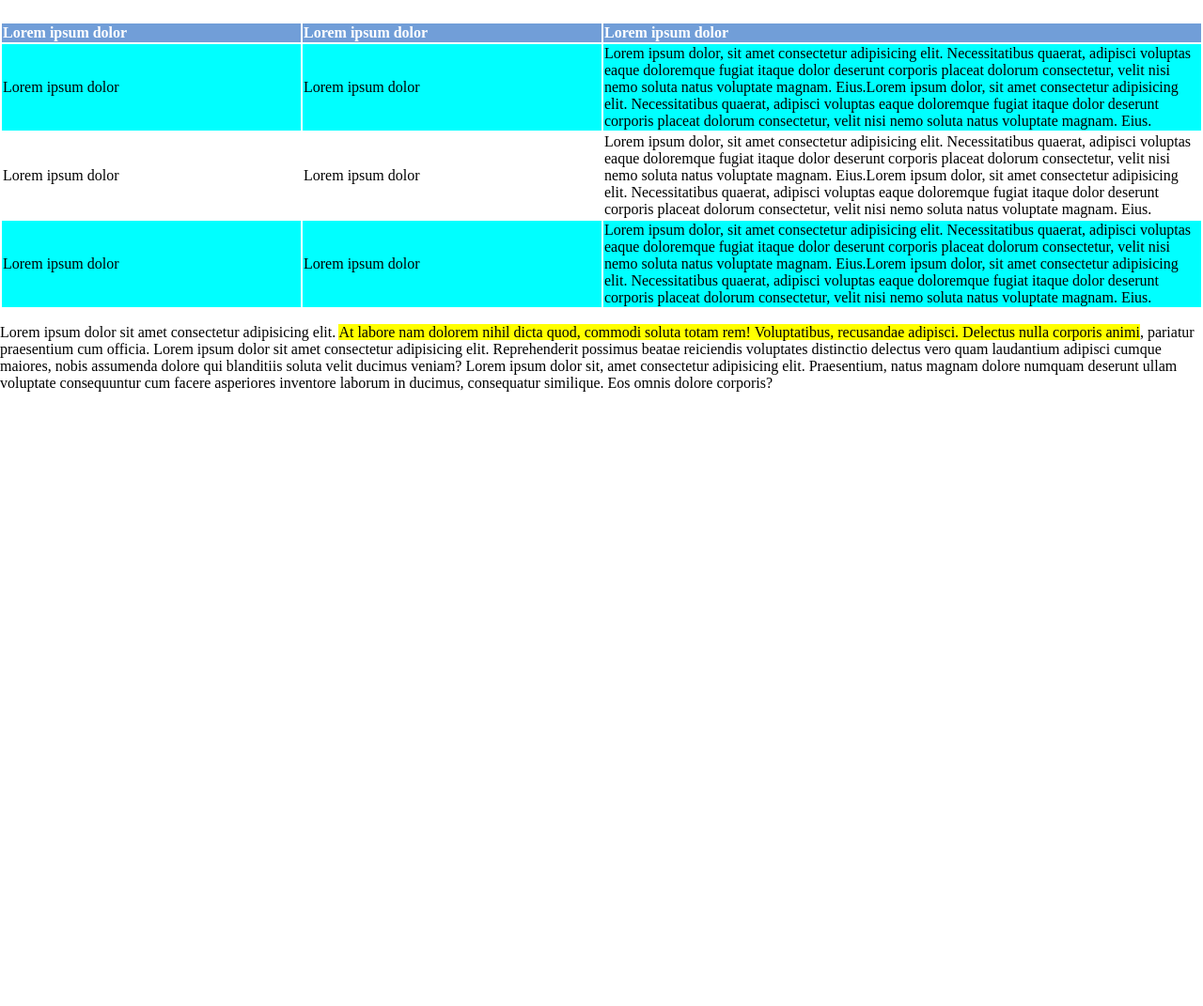
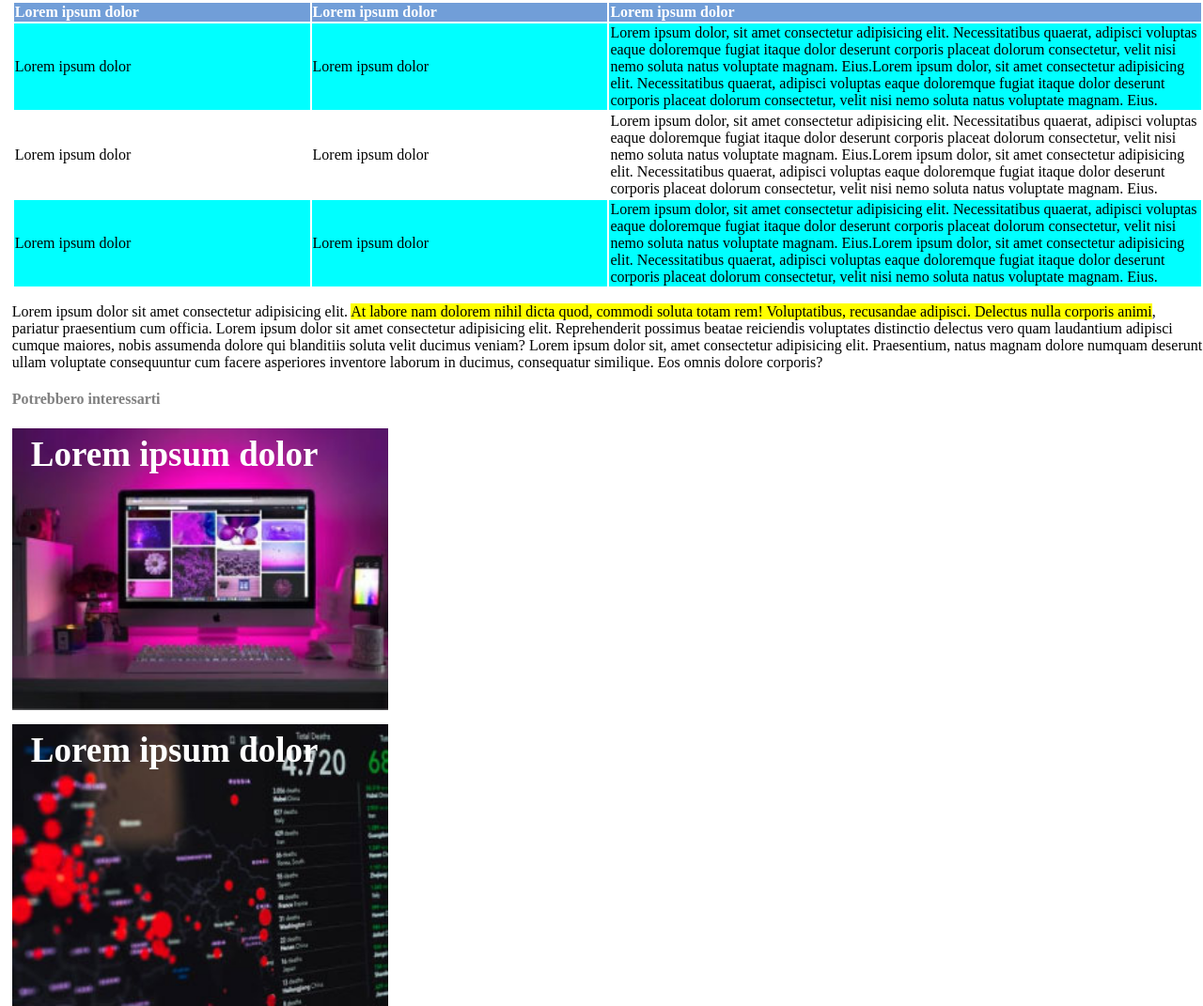
Before and after one commit to AntonioDattolo/html-css-booleaner, a plain HTML site: page index.html in a window 1280 px wide. Shown: the part 780-1851 px from the top of the page at 94% size. Before the commit the page ends 1213 px from the top, so only its background shows below. Drawn offline with Linux system fonts and the light colour scheme.

Commit message:
footer completato

```diff
--- a/index.html
+++ b/index.html
@@ -18,12 +18,14 @@
     </header>
     <!-- Sezione centrale -->
     <main>
-        <div class="titolo">
-            <h1>Internet deve essere al servizio del "bene pubblico": il manifesto di Tim Berners-Lee</h1>
-            <h4>
-                Scritto da The Booleaner <br>
-                il 10/10/2020
-            </h4>
+        <div>
+            <h1>Internet deve essere al servizio del "bene pubblico": il manifesto di Tim Berners-Lee </h1>
+
+                <a id="sottotitolo">
+                    Scritto da The Booleaner <br>
+                    il 10/10/2020
+                </a>
+
 
         </div>
 
@@ -79,7 +81,14 @@
     </main>
     <!-- Sezione finale -->
     <footer>
+        <h4>Potrebbero interessarti</h4>
+        <div class="primo">
+            <span><b>Lorem ipsum dolor</b></span>
+        </div>
 
+        <div class="secondo">
+            <span><b>Lorem ipsum dolor</b></span>
+        </div>
     </footer>
 </body>
 </html>
--- a/style.css
+++ b/style.css
@@ -1,5 +1,6 @@
 body {
     margin: 0;
+    margin-left: 1%;
     padding: 0;
     box-sizing: border-box;
 
@@ -24,8 +25,10 @@ body {
     left: 5px;
     }
 
-.titolo {
-    margin: 0;
+#sottotitolo {
+    font-size: 15px;
+    position: relative;
+    top: 25%;
 }
 
 .tabella{
@@ -53,3 +56,33 @@ body {
     padding-left: 1%;
     margin-top: 1%;
 }
+
+h4{
+    color: grey;
+}
+
+.primo{
+    background-image: url(./img/monitor.jpg);
+    background-size: cover;
+    height: 300px;
+    width: 400px;
+    color: white;
+    font-size: 25px;
+}
+
+.secondo{
+    background-image: url(./img/graph.jpg);
+    margin-top: 15px;
+    background-size: cover;
+    height: 300px;
+    width: 400px;
+    color: white;
+    font-size: 25px;
+}
+
+span{
+    position: relative;
+    left: 5%;
+    top: 2%;
+    font-size: 37px;
+}
```
